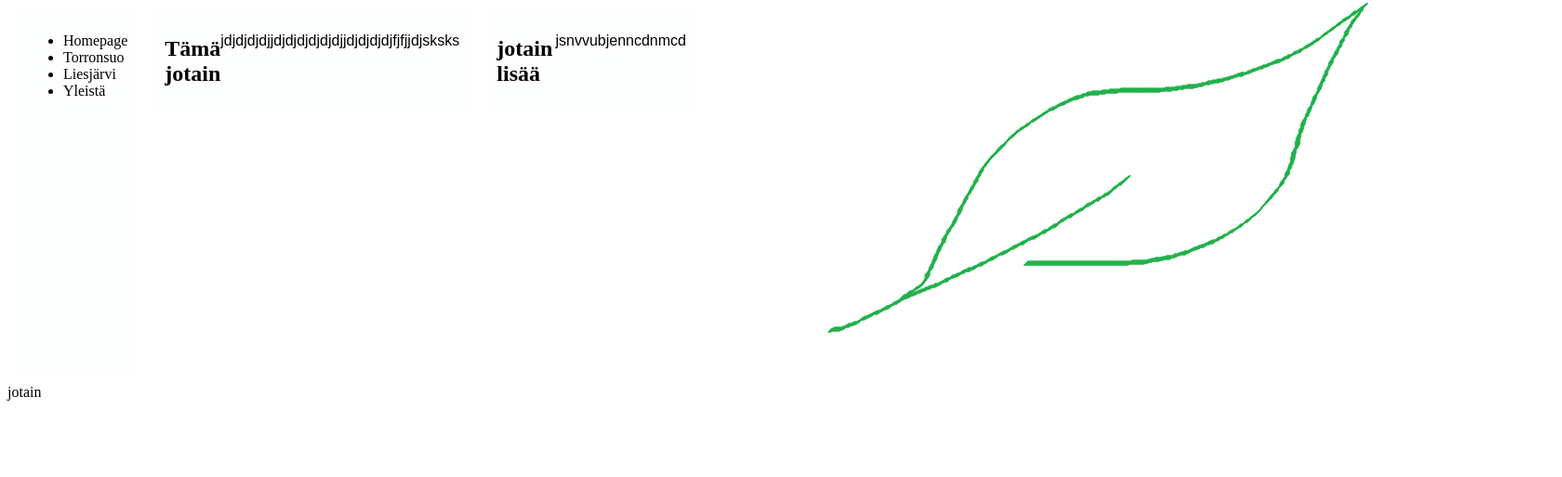
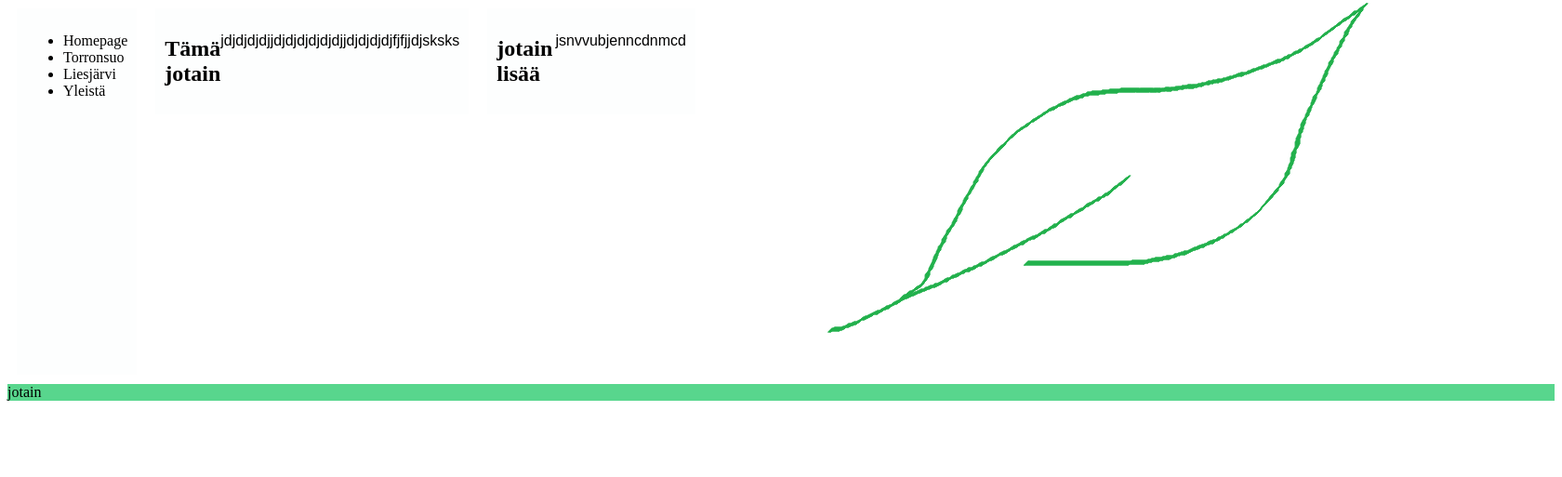
Before and after one commit to tiibuturner/Team10, a PHP site: page / in a window 1680 px wide. Shown: the part 46-559 px from the top of the page at 93% size. Run offline with PHP 8.4, Linux system fonts and the light colour scheme.

Commit message:
edit pien

```diff
--- a/assets/css/general.css
+++ b/assets/css/general.css
@@ -31,3 +31,7 @@ article {
     background: #FDFEFE;
     display: flex;
   }
+
+  footer{
+    background-color: #58D68D;
+  }
```
